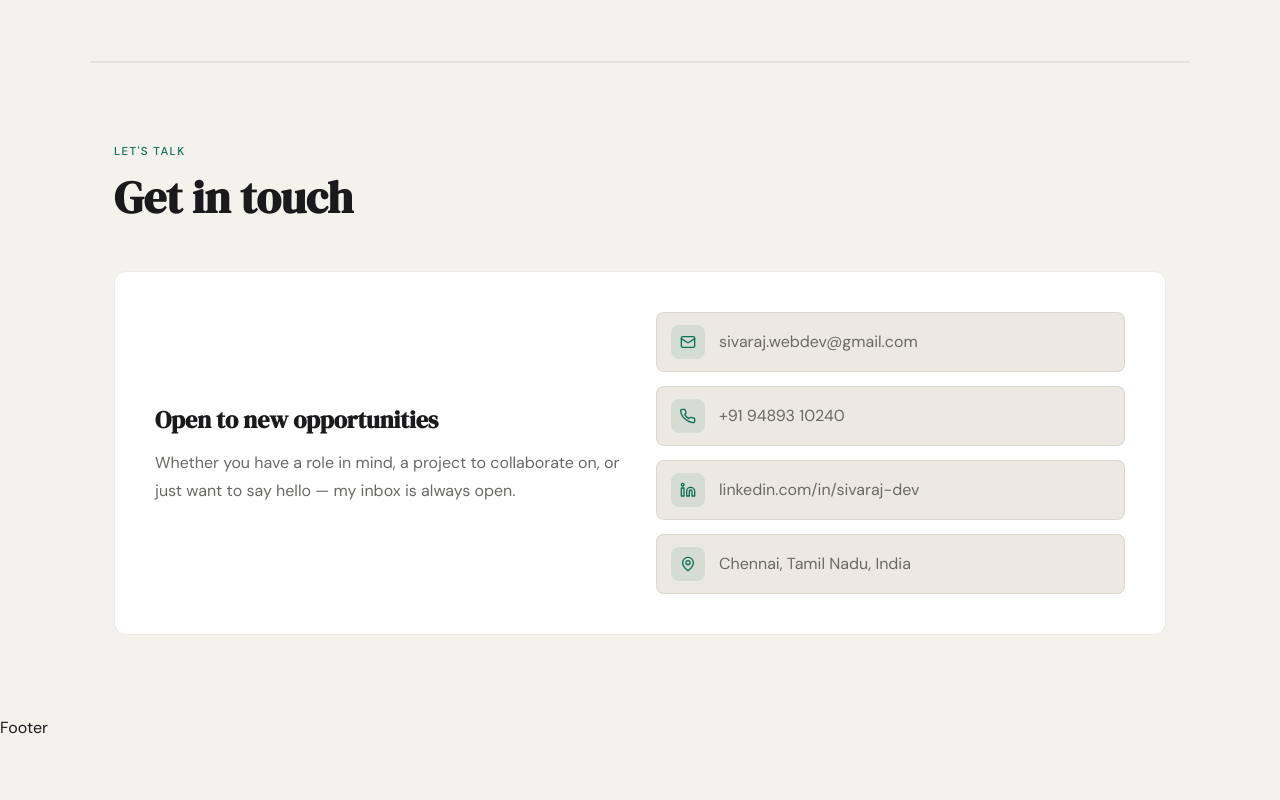
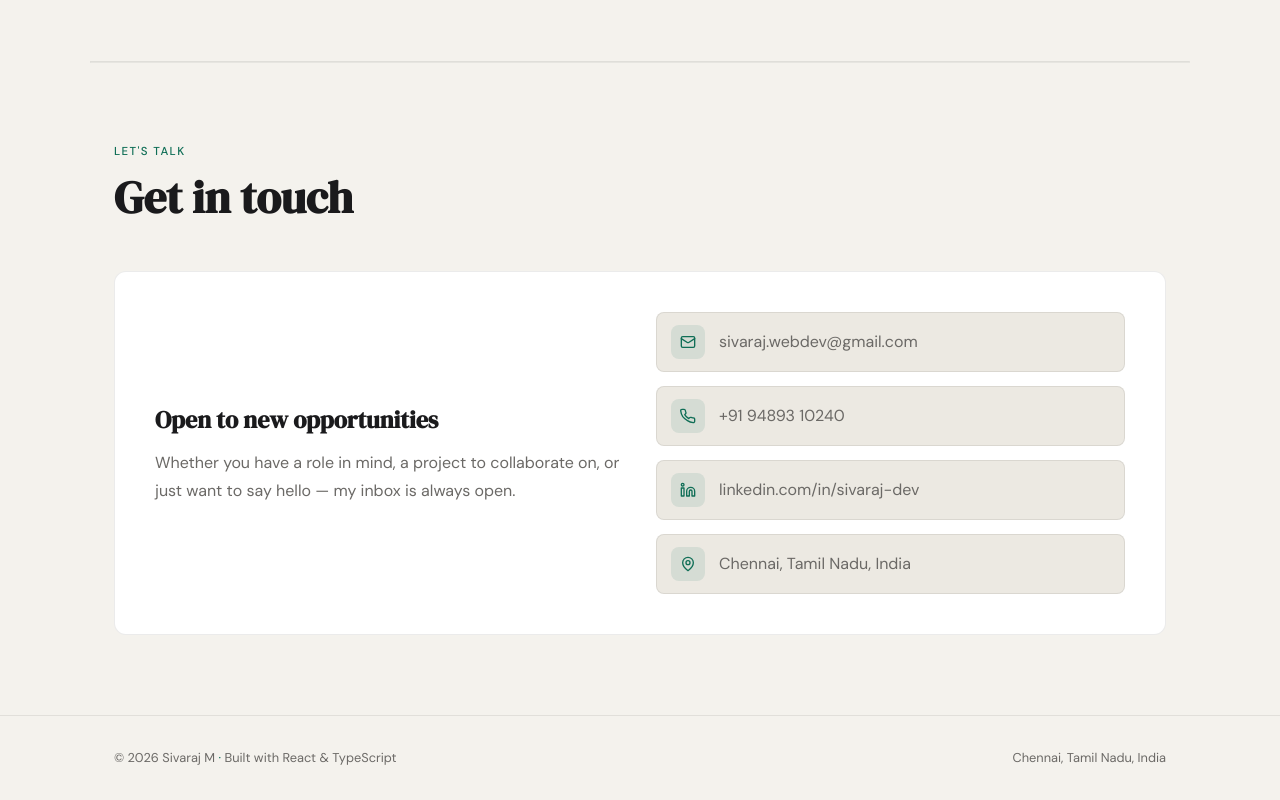
Before and after one commit to sivaraj-codes/sm_portfolio_v1, a React (Vite) app: page / in a window 1280 px wide. Shown: the part 3760-4560 px from the top of the page. Before the commit the page ends 4501 px from the top, so only its background shows below. Built offline with nearby package versions, Linux system fonts and the light colour scheme.

Commit message:
fix: updated footer

```diff
--- /dev/null
+++ b/src/components/Footer.module.css
@@ -0,0 +1,29 @@
+.footer {
+    border-top: 1px solid var(--color-border);
+}
+
+.inner {
+    padding-block: var(--space-14);
+    display: flex;
+    justify-content: space-between;
+    align-items: center;
+    flex-wrap: wrap;
+    gap: var(--space-6);
+}
+
+.copy,
+.location {
+    font-size: var(--fs-sm);
+    color: var(--color-text-muted);
+}
+
+.dot {
+    color: var(--color-accent);
+}
+
+@media (max-width: 600px) {
+    .inner {
+        flex-direction: column;
+        text-align: center;
+    }
+}
--- a/src/components/Footer.tsx
+++ b/src/components/Footer.tsx
@@ -1,3 +1,16 @@
-export const Footer = () => {
-  return <div>Footer</div>;
-};
+import styles from "./Footer.module.css";
+
+export function Footer() {
+  return (
+    <footer className={styles.footer} role="contentinfo">
+      <div className={`${styles.inner} max-content-wrapper`}>
+        <p className={styles.copy}>
+          © {new Date().getFullYear()} Sivaraj M
+          <span className={styles.dot}> · </span>
+          Built with React & TypeScript
+        </p>
+        <p className={styles.location}>Chennai, Tamil Nadu, India</p>
+      </div>
+    </footer>
+  );
+}
```
